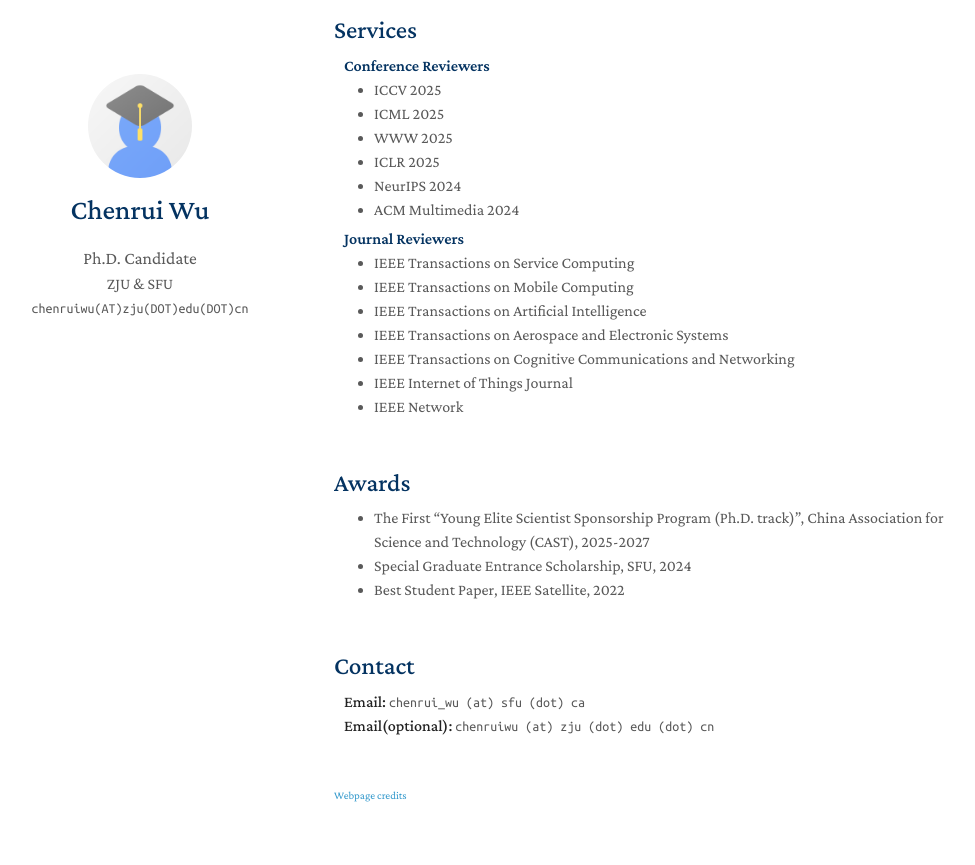
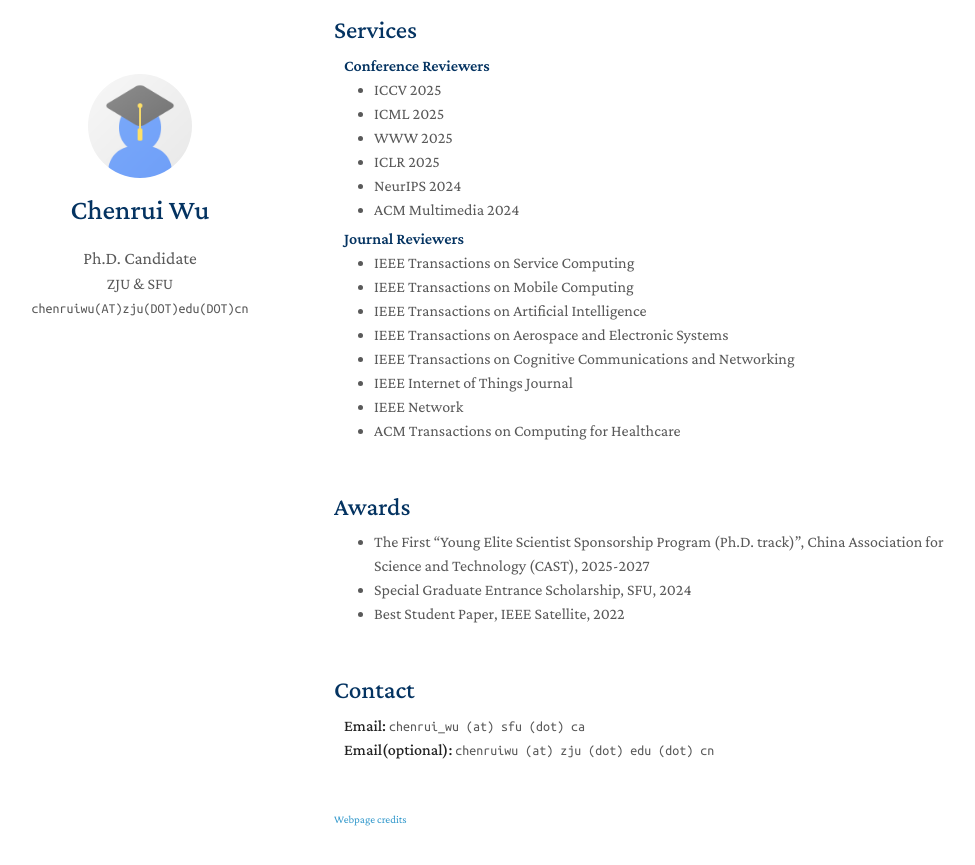
Before and after one commit to wuchenrui/wuchenrui.github.io, a Jekyll site: the page built from index.md, in a window 1280 px wide and 900 px high, scrolled down 2502 px. Shown: the top 865 px of the window, without its empty margins (136-1111 px from the left). Built offline with Jekyll 4.4.1, drawn with Linux system fonts in a browser that asks for light colours; a style sheet for code colours, icons or effects is not loaded; our own code applies the rules of GitHub Pages for plain Markdown files.

Commit message:
Update services.md

```diff
--- a/_includes/services.md
+++ b/_includes/services.md
@@ -23,4 +23,5 @@
   <li>IEEE Transactions on Cognitive Communications and Networking</li>
   <li>IEEE Internet of Things Journal</li>
   <li>IEEE Network</li>
+  <li>ACM Transactions on Computing for Healthcare</li>
 </ul>
```
